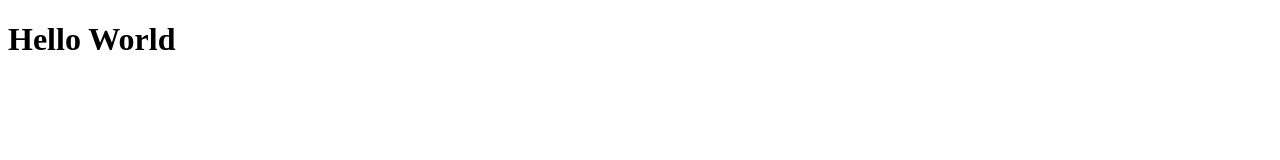
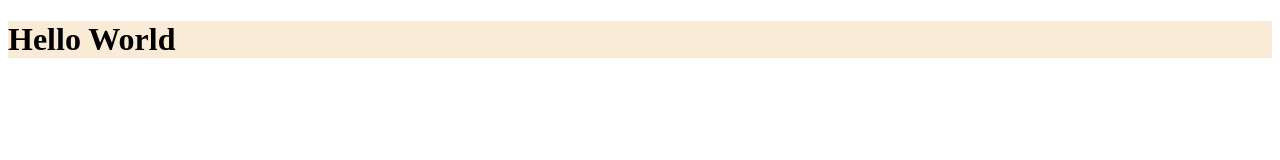
Before and after one commit to Ambrosegithub/practicesession, a plain HTML site: page index.html in a window 1280 px wide. Drawn offline with Linux system fonts and the light colour scheme.

Commit message:
added css file

```diff
--- a/index.html
+++ b/index.html
@@ -5,6 +5,7 @@
     <meta http-equiv="X-UA-Compatible" content="IE=edge">
     <meta name="viewport" content="width=device-width, initial-scale=1.0">
     <title>Document</title>
+    <link rel="stylesheet" href="style.css">
 </head>
 <body>
     <h1>Hello World</h1>
--- /dev/null
+++ b/style.css
@@ -0,0 +1,3 @@
+h1 {
+    background-color: antiquewhite;
+}
```
